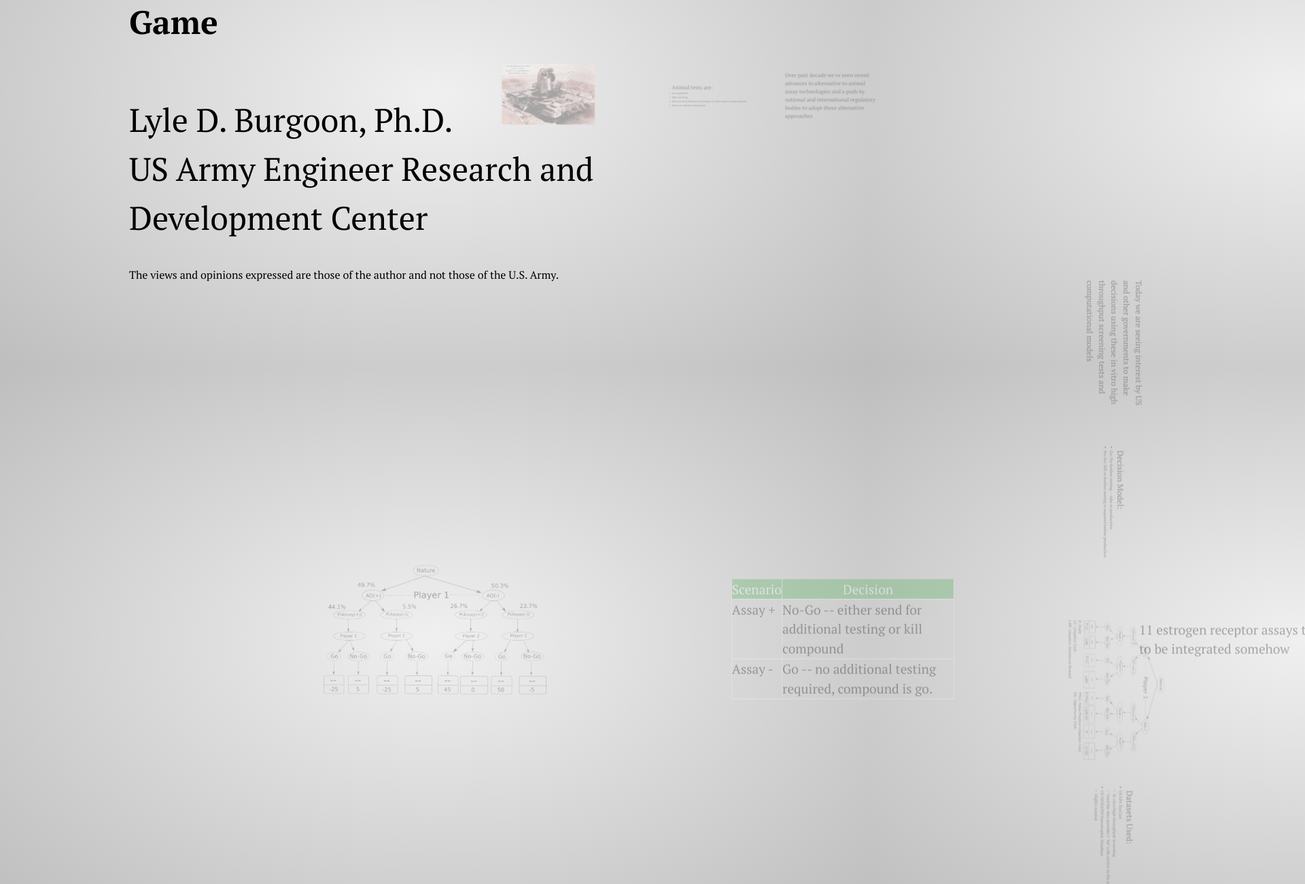
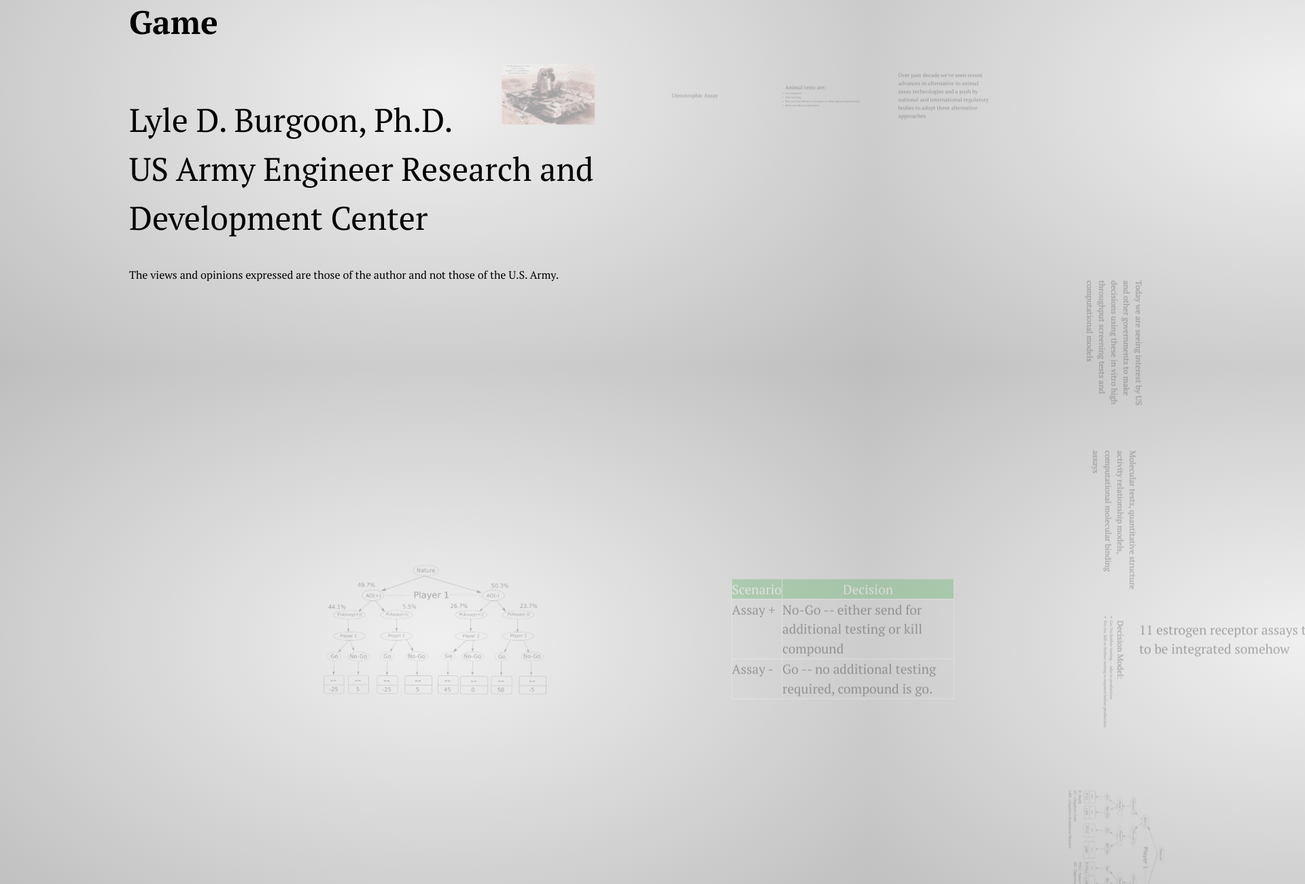
Before and after one commit to DataSciBurgoon/DataSciBurgoon.github.io, a website: page presentations/siam_2016/index.html in a window 1280 px wide. Shown: the part 260-1560 px from the top of the page at 68% size, 1920 px wide, since content can reach past the window. Drawn offline with nearby package versions, Linux system fonts and the light colour scheme.

Commit message:
made changes to the presentation

```diff
--- a/presentations/siam_2016/index.html
+++ b/presentations/siam_2016/index.html
@@ -83,6 +83,10 @@
     </div>
 
     <div class="step" data-x="1500" data-y="-1500" data-z="-5000">
+        <p>Uterotrophic Assay</p>
+    </div>
+
+    <div class="step" data-x="2500" data-y="-1500" data-z="-5000">
         Animal tests are:
             <ul>
                 <font size="5"><li>too expensive</li></font>
@@ -93,7 +97,7 @@
 
     </div>
 
-    <div class="step" data-x="2500" data-y="-1500" data-z="-5000">
+    <div class="step" data-x="3500" data-y="-1500" data-z="-5000">
         <p>Over past decade we've seen recent advances in alternative to animal assay technologies and a push by national and international regulatory bodies to adopt these alternative approaches</p>
     </div>
 
@@ -102,6 +106,10 @@
     </div>
 
     <div class="step" data-x="3000" data-y="1000" data-z="-3000" data-rotate="90">
+        <p>Molecular tests, quantitative structure activity relationship models, computational molecular binding assays</p>
+    </div>
+
+    <div class="step" data-x="3000" data-y="2000" data-z="-3000" data-rotate="90">
         <p>Decision Model:<br/>
             <ul>
                 <font size="5"><li>Go: No further testing -- take to production</li></font>
@@ -110,11 +118,11 @@
         </p>
     </div>
 
-    <div class="step" data-x="3000" data-y="2000" data-z="-3000" data-rotate="90">
+    <div class="step" data-x="3000" data-y="3000" data-z="-3000" data-rotate="90">
         <img src="assets/overview_bayesian_game.png" height="100%" width="100%"></img>
     </div>
 
-    <div class="step" data-x="3000" data-y="3000" data-z="-3000" data-rotate="90">
+    <div class="step" data-x="3000" data-y="4000" data-z="-3000" data-rotate="90">
         <p>Datasets Used:<br>
             <ul>
                 <font size="5">
```
